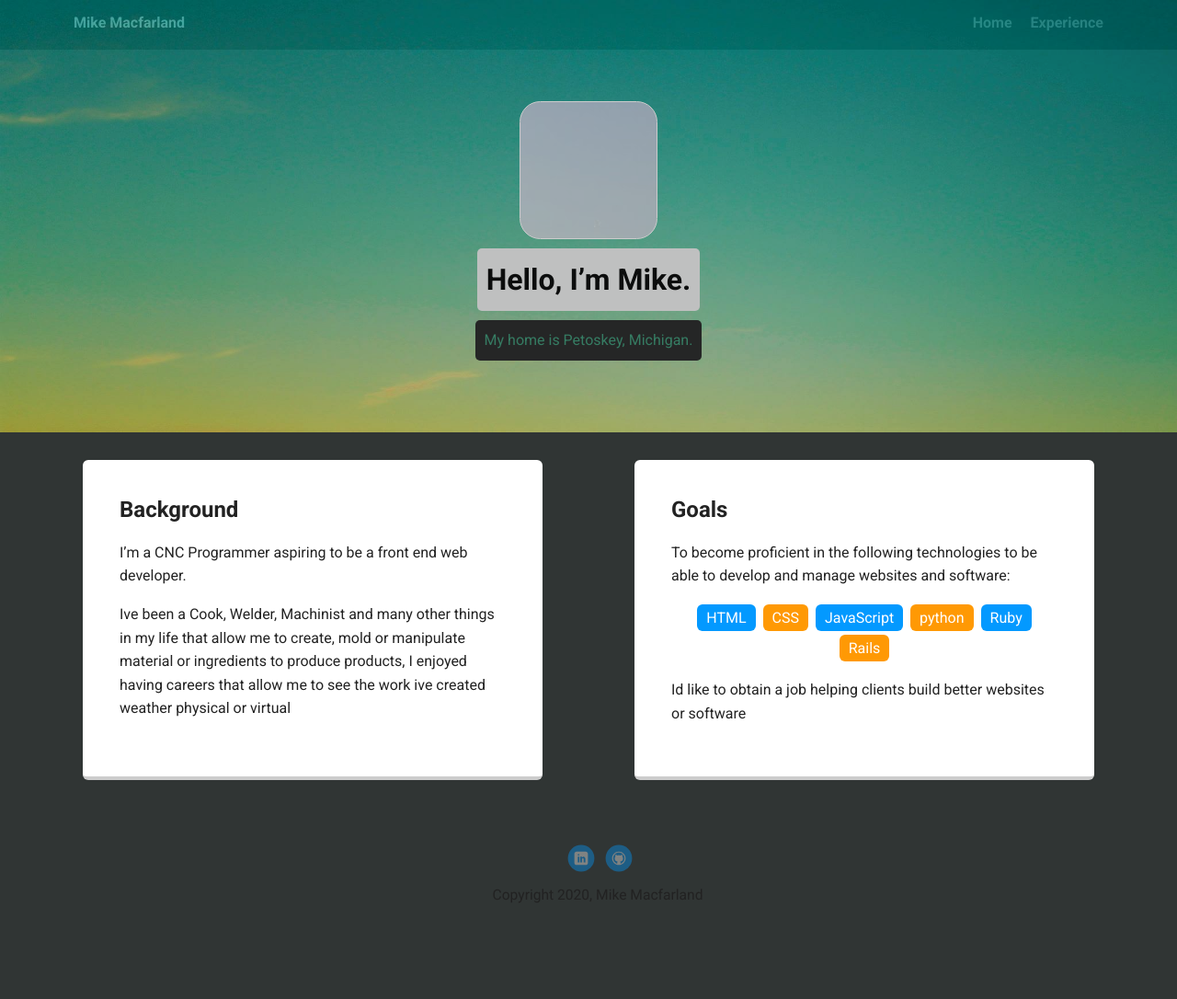
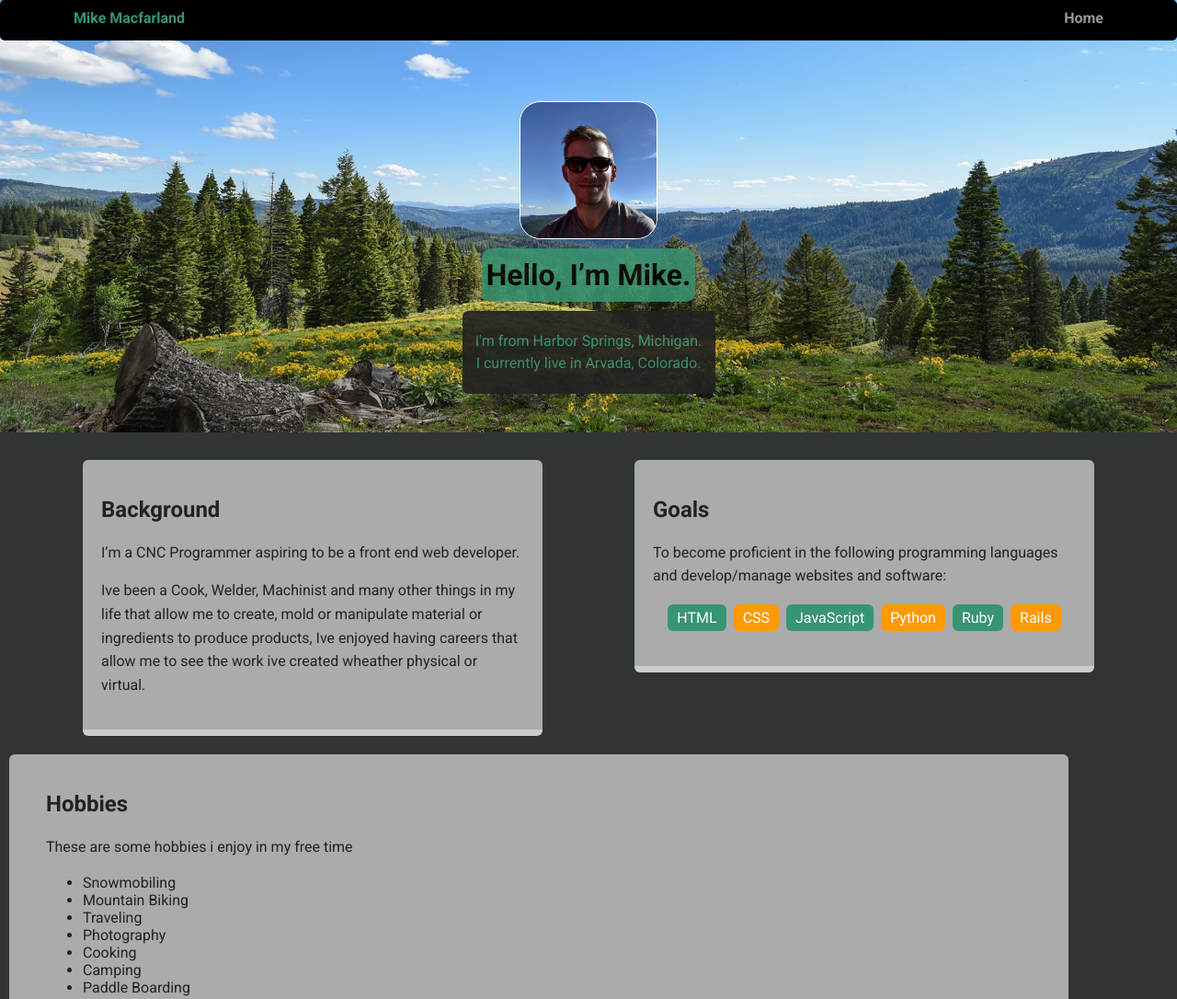
Before and after one commit to mikemacfarland/Techdegree-project-1, a plain HTML site: page index.html in a window 1280 px wide. Shown: the top 1086 px of the page at 92% size. Drawn offline with Linux system fonts and the light colour scheme; a web font is replaced by a local one.

Commit message:
11/16/20 Progress
Updated Images,
worked on layout
added hobbies card/section

```diff
--- a/index.html
+++ b/index.html
@@ -12,46 +12,75 @@
         <ul class="nav">
           <li class="name">Mike Macfarland</li>
           <li><a href="index.html#">Home</a></li>
-          <li><a href="experience.html">Experience</a></li>
+          <!-- <li><a href="experience.html">Experience</a></li> -->
         </ul>
     </div>
 
     <header>
-      <!-- <img src="images/profile-pic-1.jpg" alt="picture of mike macfarland" class="profile-image"> -->
-      <div class="profile-image"></div>
+      <img src="images/profile-pic.jpg" alt="picture of Mike Macfarland, web developer" class="profile-image">
         <h1 class="tag name">Hello, I’m Mike.</h1>
-      <p class="tag location">My home is Petoskey, Michigan.</p>
+          <div class="location"><p> I'm from Harbor Springs, Michigan.<br>
+          I currently live in Arvada, Colorado.</p></div>
     </header>
 
-    <main class="flex">
-      <div class="card">
+  <main>
+    <div class="flex">
+      <section>
+        <div class="content-card">
           <h2>Background</h2>
             <p>I’m a CNC Programmer aspiring to be a front end web developer.</p>
             <p>Ive been a Cook, Welder, Machinist and many other things in my life that allow me to create, mold or manipulate material
-          or ingredients to produce products, I enjoyed having careers that allow me to see the work ive created weather physical or virtual</p>
+          or ingredients to produce products, Ive enjoyed having careers that allow me to see the work ive created wheather physical or virtual.</p>
         </div>
+      </section>
 
-      <div class="card">
+      <section>
+        <div class="content-card">
           <h2>Goals</h2>
-        <p>To become proficient in the following technologies to be able to develop and manage websites and software:</p>
+            <p>To become proficient in the following programming languages and develop/manage websites and software:</p>
           <ul class="skills">
             <li>HTML</li>
             <li>CSS</li>
             <li>JavaScript</li>
-          <li>python</li>
+            <li>Python</li>
             <li>Ruby</li>
             <li>Rails</li>
           </ul>
-        <p>Id like to obtain a job helping clients build better websites or software</p>
         </div>
+      </section>
+    </div>
+
+      <section>
+        <div class="hobbies-card">
+          <h2>Hobbies</h2>
+            <p>These are some hobbies i enjoy in my free time</p>
+              <ul>
+                <li>Snowmobiling</li>
+                <li>Mountain Biking</li>
+                <li>Traveling</li>
+                <li>Photography</li>
+                <li>Cooking</li>
+                <li>Camping</li>
+                <li>Paddle Boarding</li>
+              </ul>
+              <div class="gallery">
+                <img class="mtb-photo" src="images/hobbies/mountain-biking.jpg">
+                <img class="paddle-boarding-photo" src="images/hobbies/paddle-boarding.jpg">
+
+              </div>
+        </div>
+      </section>
+
+
 
   </main>
     <footer>
       <ul>
+        <li><a href="#" class="social instagram"></a></li>
         <li><a href="https://www.linkedin.com/in/mike-macfarland-2b7182133/" class="social linkedin">LinkedIn</a></li>
-        <li><a href="#" class="social github">Github</a></li>
+        <li><a href="https://github.com/mikemacfarland" class="social github">Github</a></li>
       </ul>
-      <p class="copyright">Copyright 2020, Mike Macfarland</p>
+      <p class="copyright"> Copyright 2020, Mike Macfarland</p>
     </footer>
   </body>
 </html>
--- a/styles.css
+++ b/styles.css
@@ -24,26 +24,29 @@ a:hover {
 /* Section Styles */
 
 .main-nav {
+  position: fixed;
   width: 100%;
   background: black;
   min-height: 30px;
-  padding: 10px;
-  position: fixed;
+  padding: 5px;
   text-align: center;
+  border-radius: 5px;
+
 }
 .nav {
   display: flex;
   justify-content: space-around;
   font-weight: 700;
   list-style-type: none;
-  margin: 0 auto;
-  padding: 0;
+  margin: auto;
+
 }
 
 .nav .name {
     display: block;
     margin-right: auto;
-    color: white;
+    color: #389573;
+
 }
 .nav li {
   padding: 5px 10px 10px 10px;
@@ -52,13 +55,12 @@ a:hover {
   transition: all .5s;
 }
 .nav a:hover {
-  color: white
+  color:#389573;
 }
 
 header {
-  opacity: .75;
   text-align: center;
-  background: url('images/rocky mountains.jpg') no-repeat top center ;
+  background: url('images/rocky-mountains.jpg') no-repeat top center ;
   background-size: cover;
   overflow: hidden;
   padding-top: 60px;
@@ -68,7 +70,6 @@ header {
   line-height: 1.5;
 }
 header .profile-image {
-  background-image: url('images/profile-pic-1.jpg');
   margin-top: 50px;
   display: block;
   margin-left:auto;
@@ -83,38 +84,56 @@ header .profile-image {
 
 /* */
 header .profile-image:hover {
-  position: relative;
   width:150px;
   height: 150px;
-  background-image: url('images/profile-pic-2.jpg');
   transform: scale(1.1) rotate(0deg);
-
 
 }
 .tag {
-  background-color: #efefef;
+  opacity:.85;
+  background-color: #389573;
   color: black;
-  padding: 10px;
-  border-radius: 5px;
+  padding: 5px;
+  border-radius: 10px;
   display: table;
   margin: 10px auto;
+
 }
 .location {
+  width: 275px;
   background-color: #222;
-  color: rgb(56, 149, 115);
+  color: #389573;
+  display: table;
+  padding: 5px 5px 5px;
+  border-radius:6px;
+  margin: auto;
+  opacity: .9;
 }
-.card {
+.content-card {
   margin: 10px;
-  padding: 20px 40px 40px;
+  padding: 20px 20px 20px;
   max-width: 500px;
   text-align: left;
-  background: #fff;
-  border-bottom: 4px solid #ccc;
+  background: #ababab;
+  border-bottom: 7.5px solid #cccccc;
   border-radius: 6px;
   transition: all .5s;
 }
-.card:hover {
-  border-color: #ff99ff;
+.hobbies-card{
+  margin: 10px;
+  padding: 20px 40px 40px;
+  max-width: 90%;
+  text-align: left;
+  background: #ababab;
+  border-bottom: 7.5px solid #cccccc;
+  border-radius: 6px;
+  transition: all .5s;
+}
+.hobbies-card:hover{
+  border-color: #389573;
+}
+.content-card:hover {
+  border-color: #389573;
 }
 
 ul.skills {
@@ -132,7 +151,7 @@ ul.skills {
 }
 
 .skills li:nth-child(odd) {
-  background: #0399ff;
+  background: #389573;
 }
 
 footer {
@@ -160,14 +179,14 @@ a.social {
   display: inline-block;
   text-indent: -9999px;
   margin-left: 5px;
-  width: 30px;
-  height: 30px;
-  background-size: 30px 30px;
+  width: 50px;
+  height: 50px;
+  background-size: 50px px;
   opacity: .4;
   transition: all .5s;
 }
-a.twitter {
-  background-image: url(images/twitter.svg);
+a.instagram {
+  background-image: url(images/instagram.svg);
 }
 a.linkedin {
   background-image: url(images/linkedin.svg);
@@ -181,6 +200,14 @@ a.social:hover {
 .clearfix {
   clear: both;
 }
+
+/* phto styles */
+
+.mtb-photo{
+  Height: 50%;
+  width: 50%;
+}
+
 
 /* Styles for larger screens */
 @media screen and (min-width: 720px) {
```
Also changed, not shown: images/hobbies/mountain-biking.jpg (added), images/hobbies/paddle-boarding.jpg (added), images/profile-pic-1.jpg (deleted), images/profile-pic.jpg (renamed from images/profile-pic-2.jpg), images/rocky mountains.jpg (deleted), images/rocky-mountains.jpg (added). Lines whose indentation alone changed are shown as unchanged.
